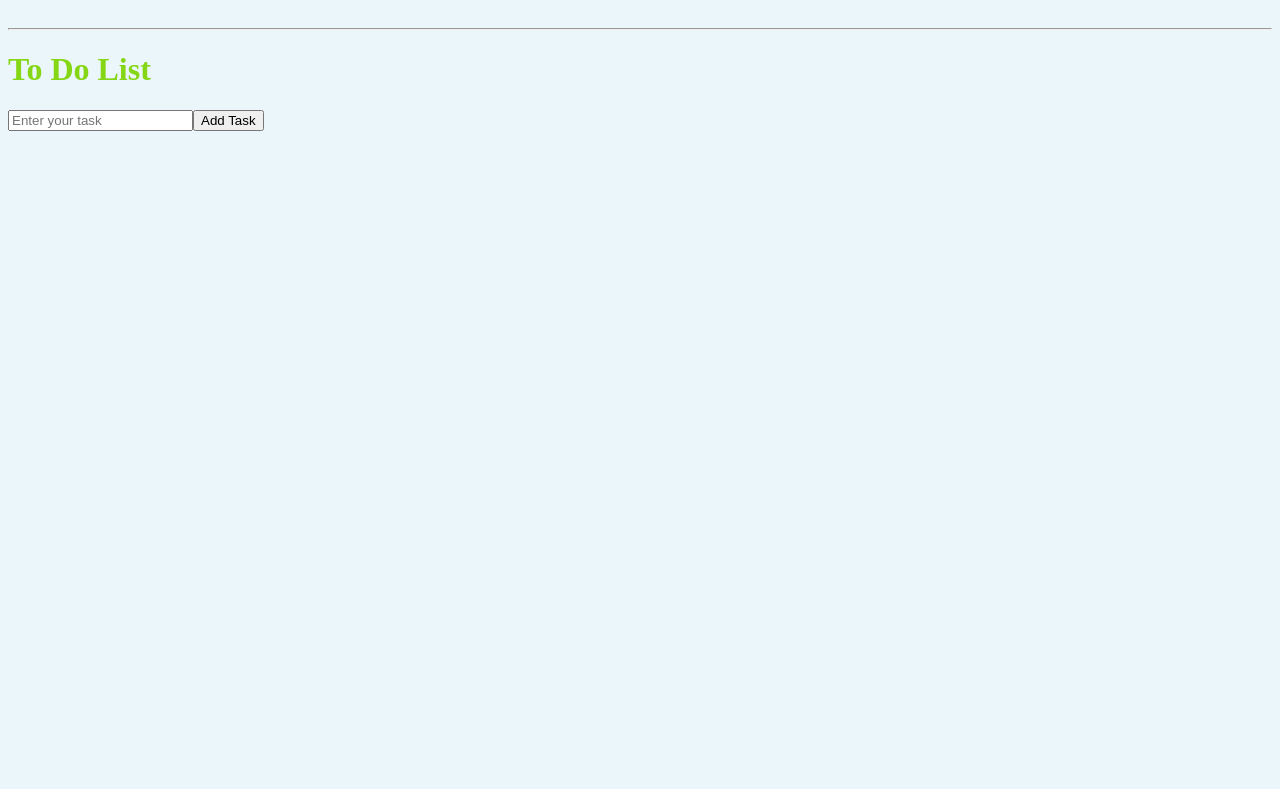
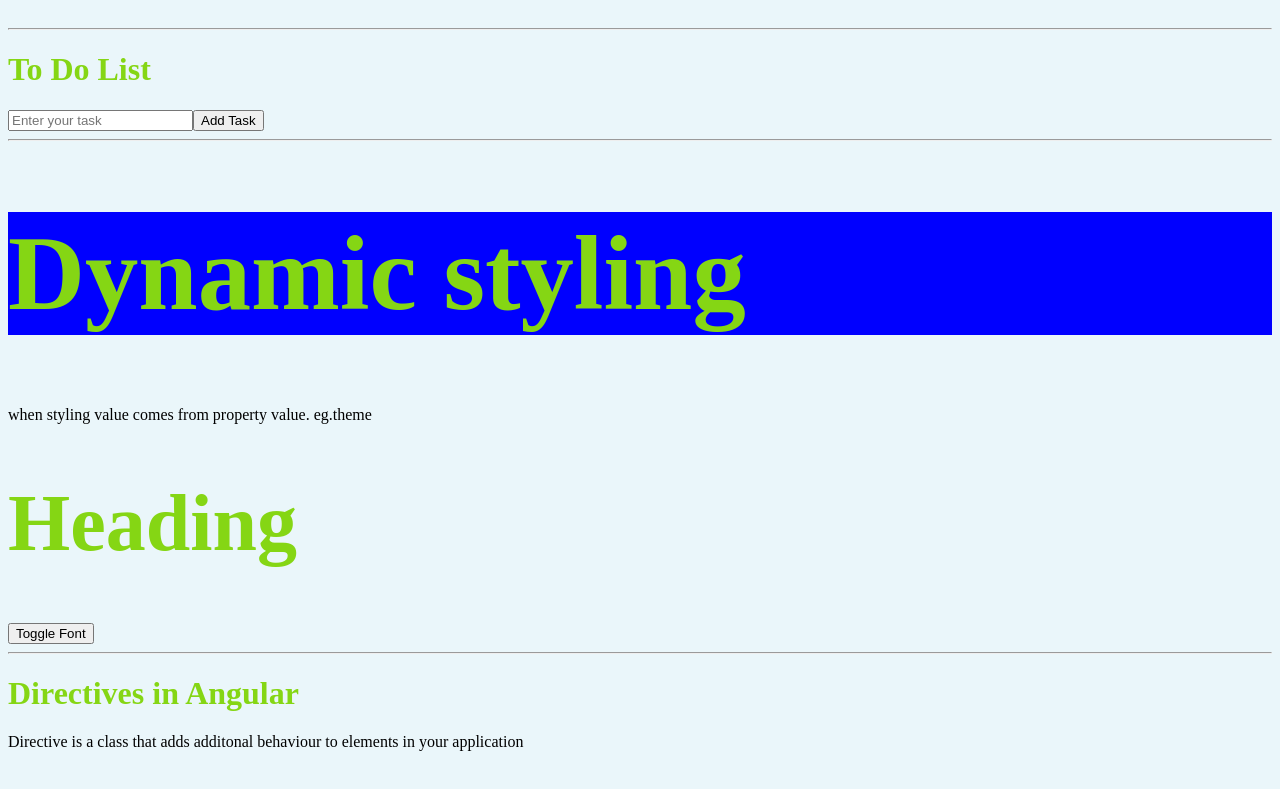
Before and after one commit to BeaulaEkka/angular-firstapp, an Angular app: page / in a window 1280 px wide. Shown: the part 6443-7232 px from the top of the page. Before the commit the page ends 6690 px from the top, so only its background shows below. Built offline with nearby package versions, Linux system fonts and the light colour scheme.

Commit message:
feat: add dynamic styling and heading size toggle functionality in app component

```diff
--- a/src/app/app.component.html
+++ b/src/app/app.component.html
@@ -241,4 +241,16 @@
 @for(task of taskList;track task){
   <h1 style="text-transform: capitalize;">{{task.id}}. {{task.task}} <button type="button" (click)="deleteTask(task.id)">Delete</button></h1>
 }
+<hr>
+<h1 [style.backgroundColor]="redColor" [style.fontSize.pt]="fontSize">Dynamic styling</h1>
+when styling value comes from property value. eg.theme
+
+<h1 [style.fontSize]="zoom ? headingSizeBig : headingSize">Heading</h1>
+<button type="button"(click)="updateHeadingSize()">Toggle Font</button>
+
+<hr>
+<h1>Directives in Angular</h1>
+<p>Directive is a class that adds additonal behaviour to elements in your application</p>
+
+
 <br><br><br><br><br><br><br>
--- a/src/app/app.component.ts
+++ b/src/app/app.component.ts
@@ -100,6 +100,7 @@
 
   //todo list
   task = "";
+  zoom = true;
   taskList: { id: number; task: string }[] = [];
   addTask() {
     this.taskList.push({ id: this.taskList.length + 1, task: this.task });
@@ -126,8 +127,19 @@
     });
   }
 
+  //dynamic styling
+  redColor = "blue";
+  fontSize = "80";
+  fontWeight = "bold";
+  headingSize = "40px";
+  headingSizeBig = "80px";
+
   toggleValue() {
     this.displayHeading = !this.displayHeading;
+  }
+
+  updateHeadingSize() {
+    this.zoom = !this.zoom;
   }
 
   //coumputed sgnals and writable signals
```
